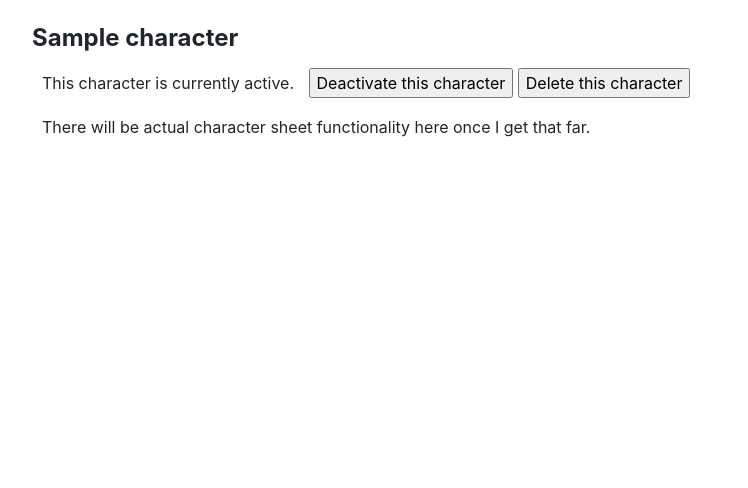
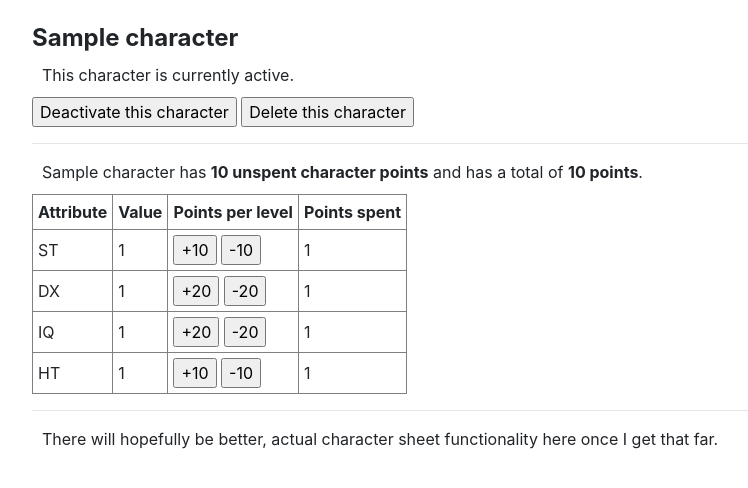
Before and after one commit to PPeltola/golem, a Flask app: page /characters/1 in a window 1280 px wide. Shown: the part 60-548 px from the top of the page, without its empty margins (53-801 px from the left). Run offline with Flask 2, Linux system fonts and the light colour scheme; a user stored in the database is signed in; tables that the repository leaves empty hold one stand-in row (values such as "Sample post"); some libraries are stand-ins or nearby versions.

Commit message:
added some basic character attributes and the functionality to change them

```diff
--- a/application/campaigns/forms.py
+++ b/application/campaigns/forms.py
@@ -1,8 +1,9 @@
 from flask_wtf import FlaskForm
-from wtforms import StringField, validators
+from wtforms import StringField, IntegerField, validators
 
 class CampaignForm(FlaskForm):
-    name = StringField("Name", [validators.Length(min=3)])
+    name = StringField("Name", [validators.Length(min=3, max=40, message="Campaign name must be between 3 and 40 characters long.")])
+    starting_points = IntegerField("Starting points", [validators.NumberRange(min=0, max=300, message="Starting point amount must be 0-300.")])
 
     class Meta:
         csrf = False
--- a/application/campaigns/models.py
+++ b/application/campaigns/models.py
@@ -8,8 +8,11 @@ class Campaign(db.Model):
     account_id = db.Column(db.Integer, db.ForeignKey('account.id'), nullable=False)
     related_charaters = db.relationship("Character", backref="campaign", lazy=True)
 
-    def __init__(self, name):
+    starting_points = db.Column(db.Integer, nullable=False)
+
+    def __init__(self, name, starting_points):
         self.name = name
+        self.starting_points = starting_points
 
     @staticmethod
     def find_campaigns_owned_by_user(user_id):
--- a/application/campaigns/views.py
+++ b/application/campaigns/views.py
@@ -39,7 +39,7 @@ def campaigns_create():
     if Campaign.query.filter_by(name=form.name.data).first() != None:
         return render_template("campaigns/new.html", form=form, error="Campaign name is already taken")
 
-    campaign = Campaign(form.name.data)
+    campaign = Campaign(form.name.data, form.starting_points.data)
 
     campaign.account_id = current_user.id
 
--- a/application/characters/forms.py
+++ b/application/characters/forms.py
@@ -2,7 +2,7 @@ from flask_wtf import FlaskForm
 from wtforms import StringField, validators
 
 class CharacterForm(FlaskForm):
-    name = StringField("Name", [validators.Length(min=1)])
+    name = StringField("Name", [validators.Length(min=1, max=30, message="Character name must be between 1 and 30 characters long.")])
 
     class Meta:
         csrf = False
--- a/application/characters/views.py
+++ b/application/characters/views.py
@@ -17,14 +17,14 @@ def characters_create(campaign_id):
     if not form.validate():
         return render_template("characters/new.html", campaign=Campaign.query.get(campaign_id), form=CharacterForm())
 
-    character = Character(form.name.data)
+    character = Character(form.name.data, Campaign.query.get(campaign_id).starting_points)
     character.account_id = current_user.id
     character.campaign_id = campaign_id
 
     db.session.add(character)
     db.session.commit()
 
-    return redirect(url_for("campaigns_index", campaign_id=campaign_id))
+    return redirect(url_for("characters_index", character_id=character.id))
 
 @app.route("/characters/<character_id>", methods=["GET"])
 @login_required
@@ -77,7 +77,7 @@ def characters_activate(character_id):
 @login_required
 def characters_delete(character_id):
     character = Character.query.get(character_id)
-    print("lol")
+
     if current_user.get_id() != character.account_id and current_user.get_id() != Campaign.query.get(character.campaign_id).account_id:
         return render_template("characters/index.html", character=Character.query.get(character_id), error="You can't delete other players' characters!")
 
@@ -85,3 +85,91 @@ def characters_delete(character_id):
     db.session().commit()
 
     return redirect(url_for("index"))
+
+@app.route("/characters/<character_id>/modify/<attribute>/<way>", methods=["POST"])
+@login_required
+def characters_modify(character_id, attribute, way):
+    character = Character.query.get(character_id)
+    error = ""
+
+    if current_user.get_id() != character.account_id and current_user.get_id() != Campaign.query.get(character.campaign_id).account_id:
+        return render_template("characters/index.html", character=character, error="You can't modify other players' characters.")
+
+    if attribute == "ST":
+        if way == "1":
+            if character.unspent_points < 10:
+                error="Insufficient points."
+            elif character.strength >= 20:
+                error="You are already at maximum ST."
+            else:
+                character.unspent_points -= 10
+                character.strength_spent += 10
+                character.strength += 1
+        else:
+            if character.strength <= 7:
+                error="You are already at minimum ST."
+            else:
+                character.unspent_points += 10
+                character.strength_spent -= 10
+                character.strength -= 1
+    elif attribute == "DX":
+        if way == "1":
+            if character.unspent_points < 20:
+                error="Insufficient points."
+            elif character.dexterity >= 16:
+                error="You are already at maximum DX."
+            else:
+                character.unspent_points -= 20
+                character.dexterity_spent += 20
+                character.dexterity += 1
+        else:
+            if character.dexterity <= 7:
+                error="You are already at minimum DX."
+            else:
+                character.unspent_points += 20
+                character.dexterity_spent -= 20
+                character.dexterity -= 1
+    elif attribute == "IQ":
+        if way == "1":
+            if character.unspent_points < 20:
+                error="Insufficient points."
+            elif character.intelligence >= 16:
+                error="You are already at maximum IQ."
+            else:
+                character.unspent_points -= 20
+                character.intelligence_spent += 20
+                character.intelligence += 1
+        else:
+            if character.intelligence <= 7:
+                error="You are already at minimum IQ."
+            else:
+                character.unspent_points += 20
+                character.intelligence_spent -= 20
+                character.intelligence -= 1
+    elif attribute == "HT":
+        if way == "1":
+            if character.unspent_points < 10:
+                error="Insufficient points."
+            elif character.health >= 18:
+                error="You are already at maximum HT."
+            else:
+                character.unspent_points -= 10
+                character.health_spent += 10
+                character.health += 1
+        else:
+            if character.health <= 7:
+                error="You are already at minimum HT."
+            else:
+                character.unspent_points += 10
+                character.health_spent -= 10
+                character.health -= 1
+    else:
+        error="Invalid attribute."
+
+    if len(error) > 0:
+        return render_template("characters/index.html", character=character, error=error)
+
+    db.session().add(character)
+    db.session().commit()
+
+    return render_template("characters/index.html", character=character)
--- a/application/templates/characters/index.html
+++ b/application/templates/characters/index.html
@@ -24,8 +24,75 @@
     </form>
   </p>
 
+  <hr>
+
+  <p>{{ character.name }} has <b>{{ character.unspent_points }} unspent character points</b> and has a total of <b>{{ character.total_points }} points</b>.</p>
+
+  <table border="1" cellpadding="5">
+    <tr>
+      <th>Attribute</th>
+      <th>Value</th>
+      <th>Points per level</th>
+      <th>Points spent</th>
+    </tr>
+    <tr>
+      <td>ST</td>
+      <td>{{ character.strength }}</td>
+      <td>
+        <form method="POST" action="{{ url_for('characters_modify', character_id=character.id, attribute='ST', way=1) }}">
+          <input type="submit" value="+10"/>
+        </form>
+        <form method="POST" action="{{ url_for('characters_modify', character_id=character.id, attribute='ST', way=0) }}">
+          <input type="submit" value="-10"/>
+        </form>
+      </td>
+      <td>{{ character.strength_spent }}</td>
+    </tr>
+    <tr>
+      <td>DX</td>
+      <td>{{ character.dexterity }}</td>
+      <td>
+        <form method="POST" action="{{ url_for('characters_modify', character_id=character.id, attribute='DX', way=1) }}">
+          <input type="submit" value="+20"/>
+        </form>
+        <form method="POST" action="{{ url_for('characters_modify', character_id=character.id, attribute='DX', way=0) }}">
+          <input type="submit" value="-20"/>
+        </form>
+      </td>
+      <td>{{ character.dexterity_spent }}</td>
+    </tr>
+    <tr>
+      <td>IQ</td>
+        <td>{{ character.intelligence }}</td>
+        <td>
+          <form method="POST" action="{{ url_for('characters_modify', character_id=character.id, attribute='IQ', way=1) }}">
+            <input type="submit" value="+20"/>
+          </form>
+          <form method="POST" action="{{ url_for('characters_modify', character_id=character.id, attribute='IQ', way=0) }}">
+            <input type="submit" value="-20"/>
+          </form>
+        </td>
+        <td>{{ character.intelligence_spent }}</td>
+    </tr>
+    <tr>
+      <td>HT</td>
+      <td>{{ character.health }}</td>
+      <td>
+        <form method="POST" action="{{ url_for('characters_modify', character_id=character.id, attribute='HT', way=1) }}">
+          <input type="submit" value="+10"/>
+        </form>
+        <form method="POST" action="{{ url_for('characters_modify', character_id=character.id, attribute='HT', way=0) }}">
+          <input type="submit" value="-10"/>
+        </form>
+      </td>
+      <td>{{ character.health_spent }}</td>
+    </tr>
+  </table>
+
+  <hr>
+
   <p>
-    There will be actual character sheet functionality here once I get that far.
+    There will hopefully be better, actual character sheet functionality here once I get that far.
   </p>
 
 {% endblock %}
--- a/application/templates/characters/new.html
+++ b/application/templates/characters/new.html
@@ -23,8 +23,9 @@
         <td colspan="3">
           <input type="submit" value="Create"/>
         </td>
+    </table>
 </form>
 
-<p>This will be exanded with actual character sheet functionality in the future.</p>
+<p>This will hopefully be expanded with actual character sheet functionality in the future.</p>
 
 {% endblock %}
--- a/application/templates/layout.html
+++ b/application/templates/layout.html
@@ -5,8 +5,7 @@
     <title>GOLEM</title>
     <link rel="stylesheet" href="https://maxcdn.bootstrapcdn.com/bootstrap/4.0.0/css/bootstrap.min.css" integrity="sha384-Gn5384xqQ1aoWXA+058RXPxPg6fy4IWvTNh0E263XmFcJlSAwiGgFAW/dAiS6JXm" crossorigin="anonymous">
     <style>
-      p { margin: 10px;
-          display: inline-block; }
+      p { margin: 10px; }
       form { display: inline; }
     </style>
   </head>
```
Also changed, not shown: application/characters/models.py (+27 -1 lines), application/templates/campaigns/new.html (+16 -1 lines).
